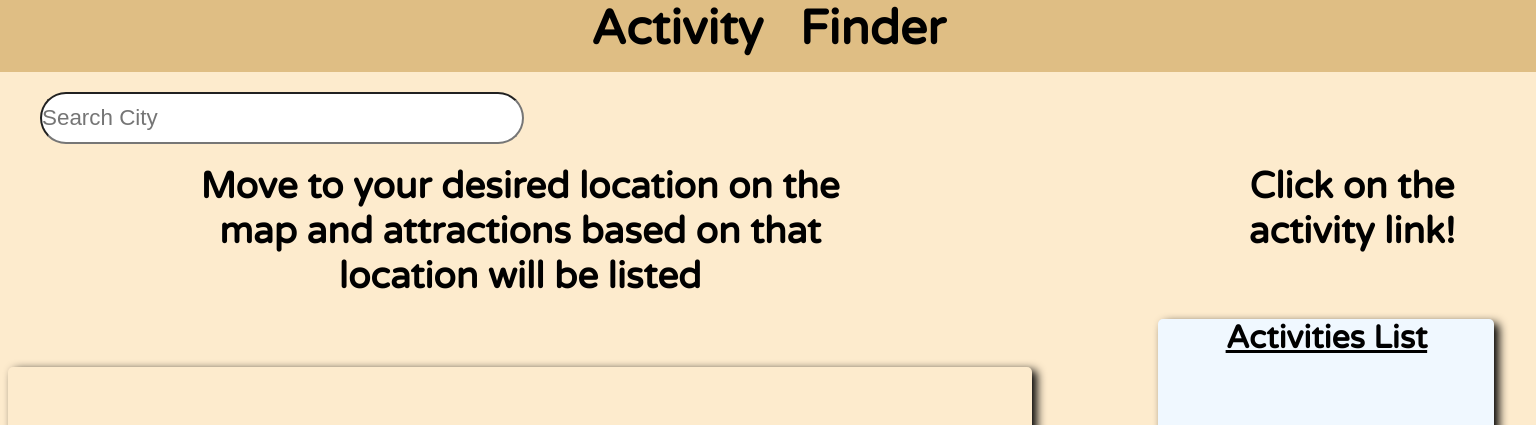
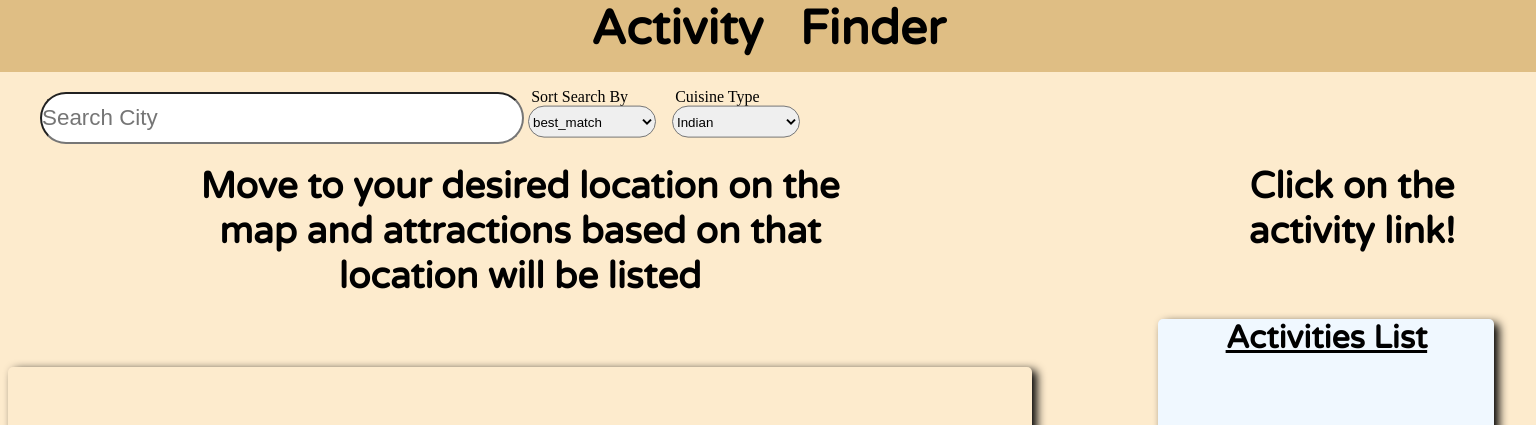
Before and after one commit to AndrewLee-Ace/ActivityFinder, a plain HTML site: page src/index.html in a window 1536 px wide. Shown: the top 425 px of the page. Drawn offline with Linux system fonts and the light colour scheme; some packages are replaced by stand-ins of ours; a web font is replaced by a local one.

Commit message:
Proper Searching Functionality for nearby food

```diff
--- a/src/CSS/index.css
+++ b/src/CSS/index.css
@@ -327,21 +327,54 @@ font-family: 'Martel Sans', sans-serif; */
     grid-area: stuff;
   }
 
-  .container #search {
-    width: 25rem;
-    grid-area: search;
+  .container #sort .sort-list{
+    position: absolute;
+    width: 8rem;
+    height: 2rem;
+    border-radius: 5rem;
+    transform: translate(33rem, -2.4rem);
+    grid-area: sort;
+  }
+  .container #sort .sort-list-label{
+    position: absolute;
+    width: 8rem;
+    height: 2rem;
+    border-radius: 5rem;
+    transform: translate(33.2rem, -3.5rem);
   }
 
-  .container #search #search-text{
+  .container #type .food{
+    position: absolute;
+    width: 8rem;
+    height: 2rem;
+    border-radius: 5rem;
+    transform: translate(42rem, -2.4rem);
+    grid-area: sort;
+  }
+  .container #type .food-label{
+    position: absolute;
+    width: 8rem;
+    height: 2rem;
+    border-radius: 5rem;
+    transform: translate(42.2rem, -3.5rem);
+  }
+
+  .container #form #search{
+    width: 25rem;
+
+  }
+
+  .container #form #search #search-text{
     width: 30rem;
     position: relative;
     left: 2.5rem;
     height: 3rem;
     border-radius: 3em;
     font-size: 1.4rem;
+    grid-area: search;
   }
 
-  .container #search #cities{
+  .container #form #search #cities{
     position: absolute;
     left: 3rem;
     overflow: scroll;
--- a/src/index.html
+++ b/src/index.html
@@ -30,10 +30,47 @@
         <div class="header">
             <h1>Activity Finder</h1>
         </div>
-        <form id="search" autocomplete="off">
-          <div>
+        <form id="form" autocomplete="off">
+          <div id="search">
             <input type="text" placeholder="Search City" id="search-text">
             <ul class="list" id="cities"></ul>
+          </div>
+
+          <div id="sort">
+            <label for="Sort-By" class="sort-list-label">Sort Search By</label>
+            <select name="Sort-By" class="sort-list" id="sort-list">
+              <option value="best_match">best_match</option>
+              <option value="rating">rating</option>
+              <option value="review_count">review_count</option>
+            </select>
+          </div>
+
+          <div id="type">
+            <label for="Type" class="food-label">Cuisine Type</label>
+            <select name="Type" class="food" id="food">
+              <option value="Indian">Indian</option>
+              <option value="Thai">Thai</option>
+              <option value="American">American</option>
+              <option value="Punjabi">Punjabi</option>
+              <option value="Middle Eastern">Middle Eastern</option>
+              <option value="European">European</option>
+              <option value="Gujarati">Gujarati</option>
+              <option value="Cuban">Cuban</option>
+              <option value="Chinese">Chinese</option>
+              <option value="Japanese">Japanese</option>
+              <option value="French">French</option>
+              <option value="Soul">Soul</option>
+              <option value="Caribbean">Caribbean</option>
+              <option value="German">German</option>
+              <option value="Lebanese">Lebanese</option>
+              <option value="Italian">Italian</option>
+              <option value="Mexican">Mexican</option>
+              <option value="Greek">Greek</option>
+              <option value="Spanish">Spanish</option>
+              <option value="Kashmiri">Kashmiri</option>
+              <option value="Jiangsu">Jiangsu</option>
+              <option value="Mediterranean">Mediterranean</option>
+            </select>
           </div>
         </form>
         <div class="stuff">
```
Also changed, not shown: src/JS/cities.js.
